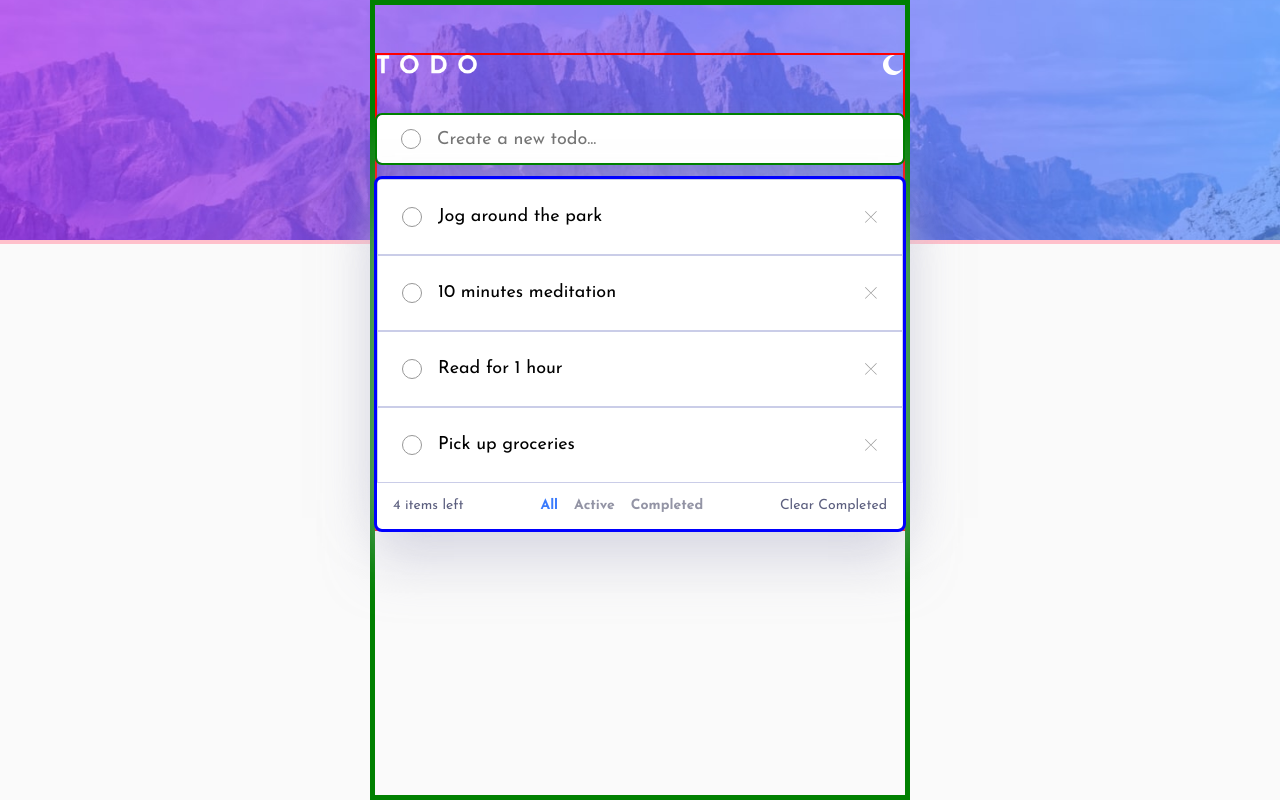
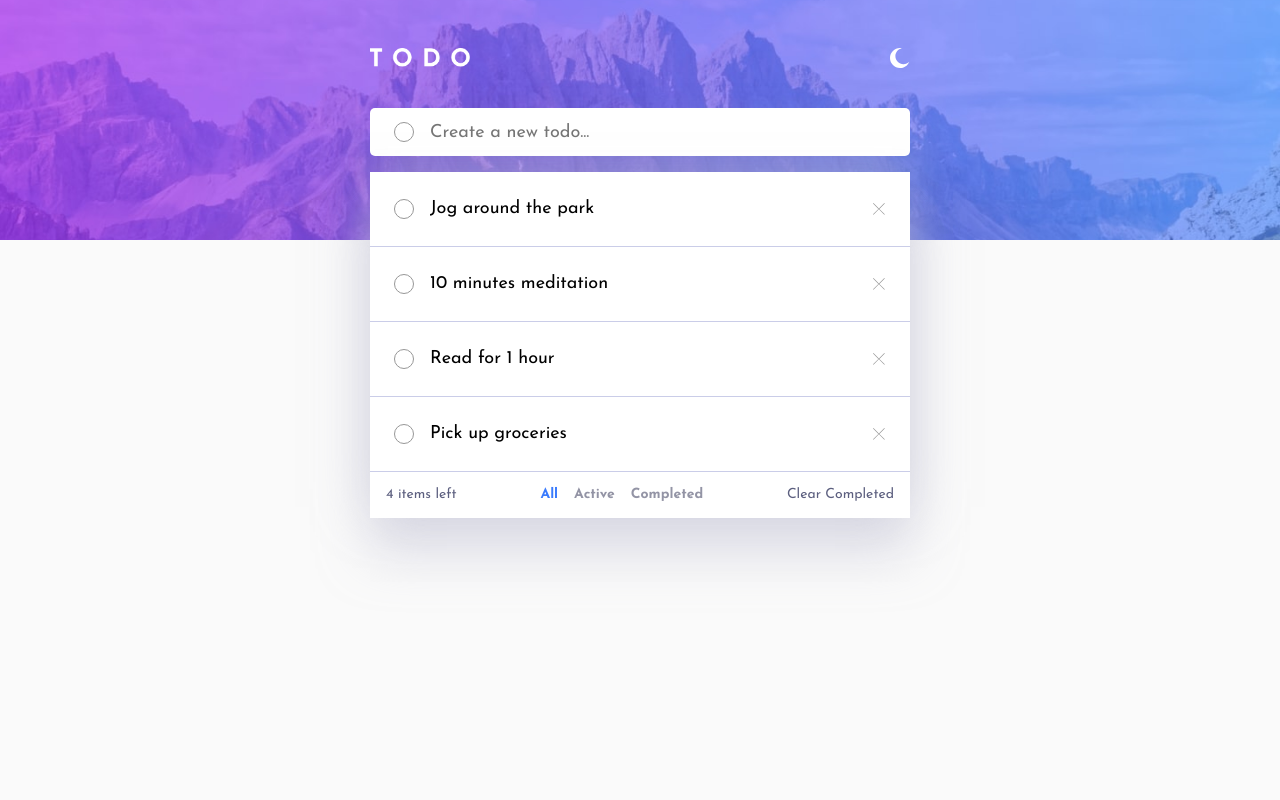
Before and after one commit to Lewis-mbui/fem-todo, a React (Vite) app: page / in a window 1280 px wide. Built offline with nearby package versions, Linux system fonts and the light colour scheme.

Commit message:
clean up styles

```diff
--- a/src/components/TodoList.tsx
+++ b/src/components/TodoList.tsx
@@ -28,6 +28,8 @@ const TodoList = ({ todos }: Props) => {
     if (activeFilter === "active" && !todo.isCompleted) return true;
     if (activeFilter === "completed" && todo.isCompleted) return true;
   });
+
+  if (!todos.length) return null;
 
   return (
     <div className="todos-wrapper">
--- a/src/index.css
+++ b/src/index.css
@@ -194,7 +194,6 @@ body::before {
   top: 0;
   right: 0;
   left: 0;
-  outline: 4px solid pink;
   height: 30vh;
 
   background-image: url('/images/bg-mobile-light.jpg');
@@ -215,11 +214,6 @@ body::before {
   width: min(calc(100% - 3rem), 33.75rem);
   margin-inline: auto;
   padding-block: 3rem;
-  border: 5px solid green;
-}
-
-#root > * {
-  border: 2px solid red;
 }
 
 .app > :nth-child(2){
@@ -267,7 +261,6 @@ body::before {
 
 /* TODO INPUT */
 .todo-input {
-  outline: 2px solid green;
   display: flex;
   gap: 1rem;
   align-items: center;
@@ -307,7 +300,6 @@ body::before {
 
 /* TODO LIST */
 .todos-wrapper {
-  outline: 3px solid blue;
   border-radius: var(--radius-main);
 }
 
@@ -321,7 +313,7 @@ body::before {
   align-items: center;
   gap: 1rem;
   padding: 1rem 1.5rem;
-  border: 1px solid var(--clr-todo-border);
+  border-bottom: 1px solid var(--clr-todo-border);
   background-color: var(--bg-block);
 }
 
```
